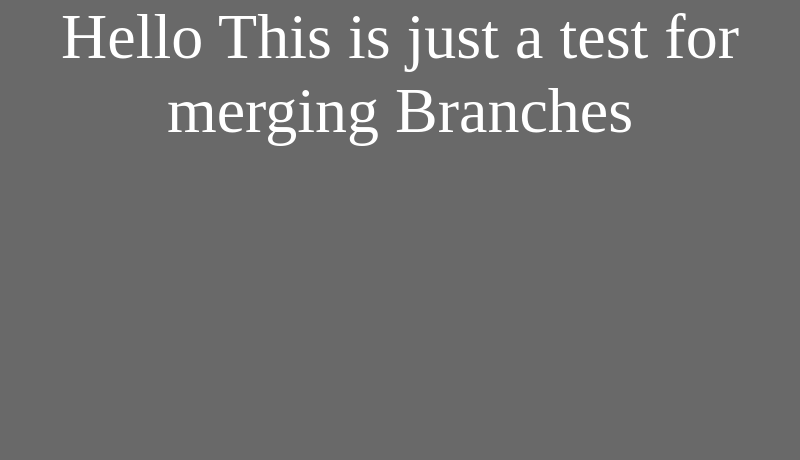
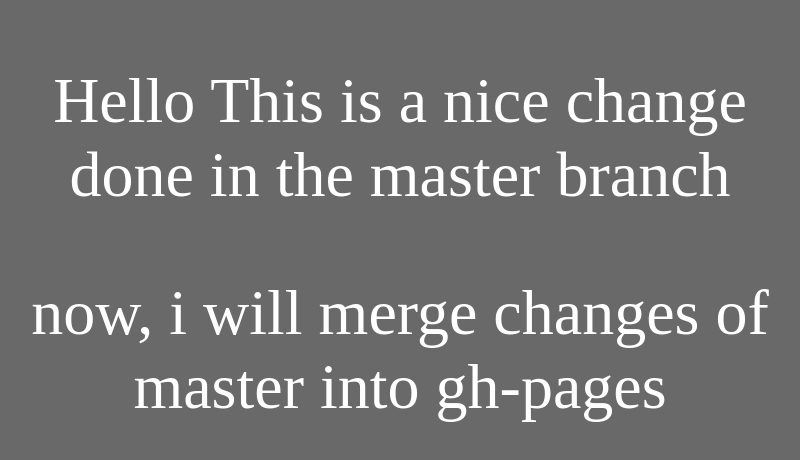
Before and after one commit to yolixtly/TGIF, a plain HTML site: page index.html in a window 1280 px wide. Shown: the whole page, without its empty margins (240-1040 px from the left). Drawn offline with Linux system fonts and the light colour scheme.

Commit message:
changes on gh-pages

```diff
--- a/index.html
+++ b/index.html
@@ -6,7 +6,9 @@
 	<link rel="stylesheet" href="css/style.css">
 </head>
 <body>
-Hello This is just a test for merging Branches
+<p>Hello This is a nice change done in the master branch</p>
+<p>now, i will merge changes of master into gh-pages</p>
+
 <script src="js/jquery-2.2.0.js"></script>
 <script src="js/script.js"></script>
 </body>
```
